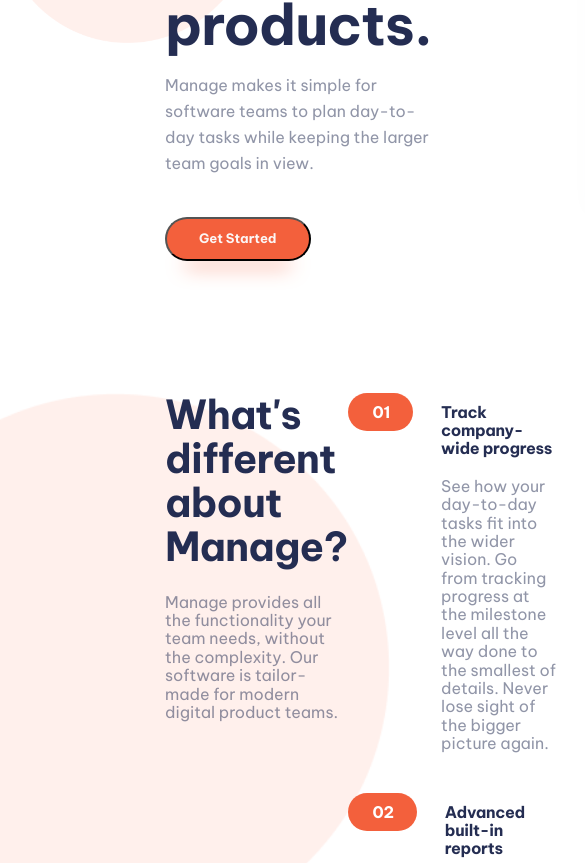
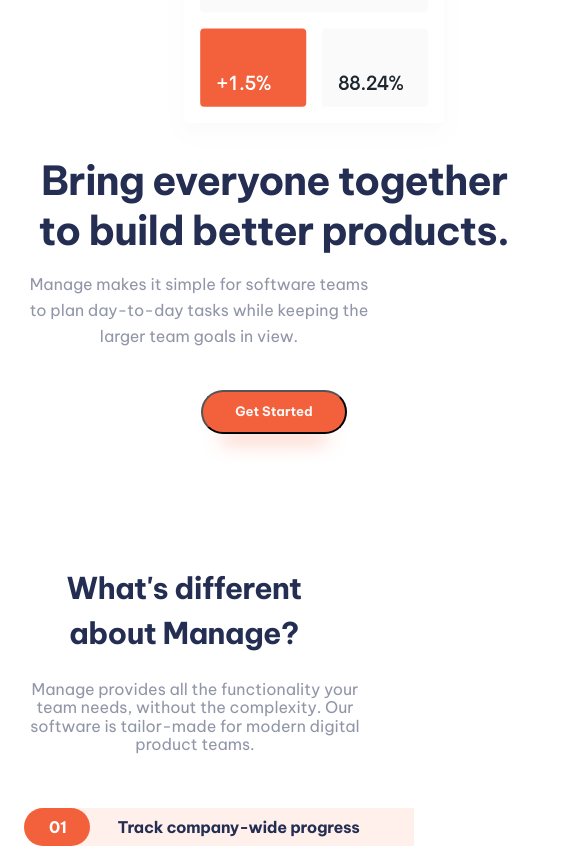
Before and after one commit to Hypercoder0701/Manage_landing-page, a plain HTML site: page index.html in a window 390 px wide. Shown: the part 561-1424 px from the top of the page, 585 px wide, since content can reach past the window. Drawn offline with nearby package versions, Linux system fonts and the light colour scheme.

Commit message:
nisbatan responsive

```diff
--- a/index.html
+++ b/index.html
@@ -73,12 +73,12 @@
             </div>
             <div class="main__about-Manage__right">
                 <div class="item">
-                    <div class="number">
-                        01
-                    </div>
                     <div class="description">
                         <div class="title">
-                            Track company-wide progress
+                            <div class="number">
+                                01
+                            </div>
+                            <span>Track company-wide progress</span>
                         </div>
                         <p>
                             See how your day-to-day tasks fit into the wider vision.
@@ -89,11 +89,12 @@
                     </div>
                 </div>
                 <div class="item m-40">
-                    <div class="number">
-                        02
-                    </div>
+
                     <div class="description">
                         <div class="title">
+                            <div class="number">
+                                02
+                            </div>
                             Advanced built-in reports
                         </div>
                         <p>
@@ -104,11 +105,11 @@
                     </div>
                 </div>
                 <div class="item m-40">
-                    <div class="number">
-                        03
-                    </div>
                     <div class="description">
                         <div class="title">
+                            <div class="number">
+                                03
+                            </div>
                             Everything you need in one place
                         </div>
                         <p>
--- a/style.css
+++ b/style.css
@@ -151,10 +151,10 @@
   border-radius: 50px;
   background: #f3603c;
 }
-.item .description {
-  margin-top: 10px;
-}
 .description .title {
+  display: flex;
+  align-items: center;
+  gap: 28px;
   margin-bottom: 19px;
   font-size: 16px;
   font-weight: 700;
@@ -162,6 +162,7 @@
 }
 .description p {
   opacity: 0.5025;
+  padding-left: 96px;
 }
 .main__candidates {
   margin-top: 146px;
@@ -266,3 +267,59 @@
   letter-spacing: -0.203px;
   opacity: 0.5025;
 }
+@media screen and (max-width: 768px) {
+  header {
+    padding: 0 24px;
+    padding-top: 45px;
+    background-image: url(images/hero-bg.png);
+    background-position-x: right;
+    background-position-y: top;
+    background-size: contain;
+  }
+  .top button,
+  .top nav {
+    display: none;
+  }
+  .hero {
+    display: grid;
+    grid-template-columns: 1fr;
+    grid-template-rows: repeat(2, auto);
+  }
+  .hero img {
+    grid-row: 1/2;
+  }
+  .hero__description {
+    grid-row: 2/-1;
+    text-align: center;
+  }
+  .hero__description__title {
+    font-size: 40px;
+    line-height: 125%;
+  }
+  .main {
+    background: none;
+  }
+  .main__about-Manage {
+    padding: 0 24px;
+    flex-direction: column;
+    text-align: center;
+  }
+  .main__about-Manage__left__title {
+    font-size: 30px;
+    line-height: 150%;
+    letter-spacing: -0.619px;
+    max-width: 320px;
+    text-align: center;
+  }
+  .item {
+    margin-top: 54px;
+  }
+  .description .title {
+    border-radius: 39px 0px 0px 39px;
+    background: #fff0ec;
+    width: 100vw;
+  }
+  .description p {
+    padding: 0;
+  }
+}
```
